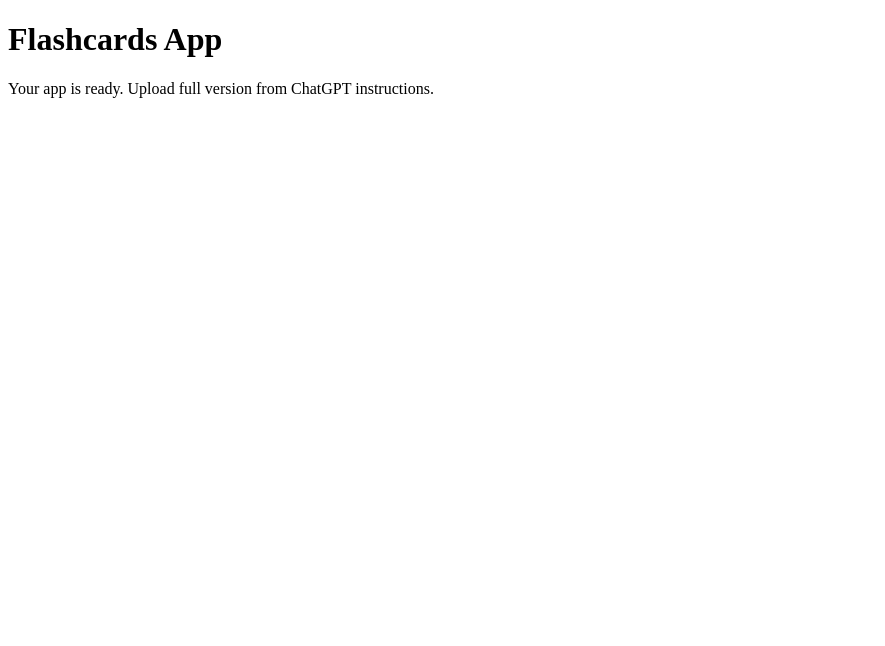
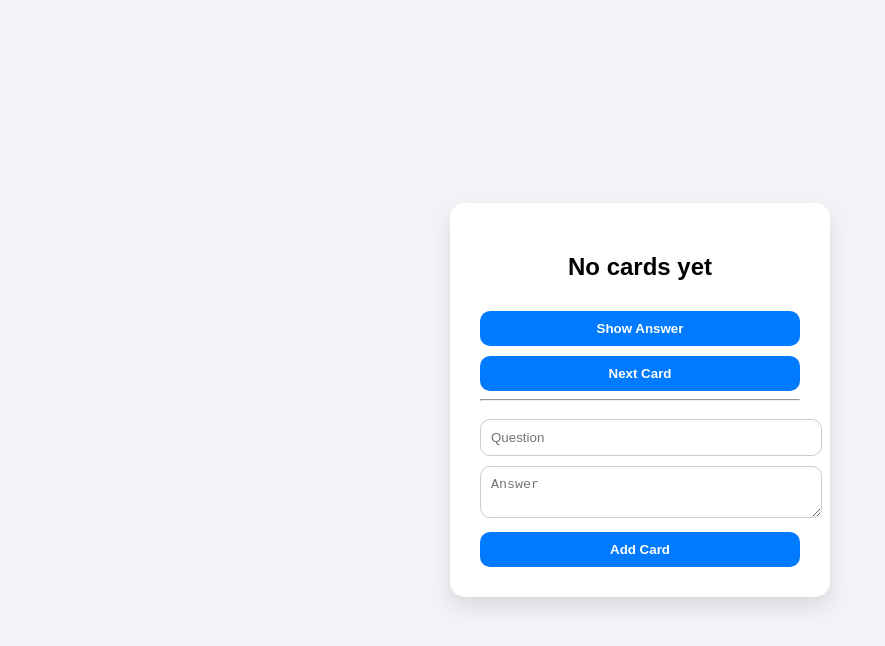
Before and after one commit to majed9m/flashcards, a plain HTML site: page index.html in a window 1280 px wide. Shown: the whole page, without its empty margins (0-885 px from the left). Drawn offline with Linux system fonts and the light colour scheme.

Commit message:
index.html

```diff
--- a/index.html
+++ b/index.html
@@ -1,8 +1,100 @@
 <!doctype html>
-<html>
-<head><meta charset="utf-8"><title>Flashcards</title></head>
+<html lang="en">
+<head>
+<meta charset="utf-8">
+<meta name="viewport" content="width=device-width, initial-scale=1">
+<title>Flashcards</title>
+<style>
+body{
+font-family:Arial;
+background:#f2f2f7;
+display:flex;
+justify-content:center;
+align-items:center;
+height:100vh;
+margin:0;
+}
+.card{
+background:white;
+padding:30px;
+border-radius:15px;
+box-shadow:0 10px 20px rgba(0,0,0,0.1);
+width:320px;
+text-align:center;
+}
+button{
+padding:10px;
+margin-top:10px;
+border:none;
+border-radius:10px;
+background:#007aff;
+color:white;
+font-weight:bold;
+cursor:pointer;
+width:100%;
+}
+textarea,input{
+width:100%;
+padding:10px;
+margin-top:10px;
+border-radius:10px;
+border:1px solid #ccc;
+}
+</style>
+</head>
 <body>
-<h1>Flashcards App</h1>
-<p>Your app is ready. Upload full version from ChatGPT instructions.</p>
+
+<div class="card">
+<h2 id="question">Add cards below</h2>
+<p id="answer" style="display:none;"></p>
+
+<button onclick="showAnswer()">Show Answer</button>
+<button onclick="nextCard()">Next Card</button>
+
+<hr>
+
+<input id="q" placeholder="Question">
+<textarea id="a" placeholder="Answer"></textarea>
+<button onclick="addCard()">Add Card</button>
+</div>
+
+<script>
+let cards = JSON.parse(localStorage.getItem("cards")) || [];
+let current = 0;
+
+function showCard(){
+if(cards.length===0){
+document.getElementById("question").innerText="No cards yet";
+return;
+}
+document.getElementById("question").innerText=cards[current].q;
+document.getElementById("answer").innerText=cards[current].a;
+document.getElementById("answer").style.display="none";
+}
+
+function showAnswer(){
+document.getElementById("answer").style.display="block";
+}
+
+function nextCard(){
+if(cards.length===0) return;
+current=(current+1)%cards.length;
+showCard();
+}
+
+function addCard(){
+let q=document.getElementById("q").value;
+let a=document.getElementById("a").value;
+if(!q||!a) return;
+cards.push({q,a});
+localStorage.setItem("cards",JSON.stringify(cards));
+document.getElementById("q").value="";
+document.getElementById("a").value="";
+showCard();
+}
+
+showCard();
+</script>
+
 </body>
 </html>
```
